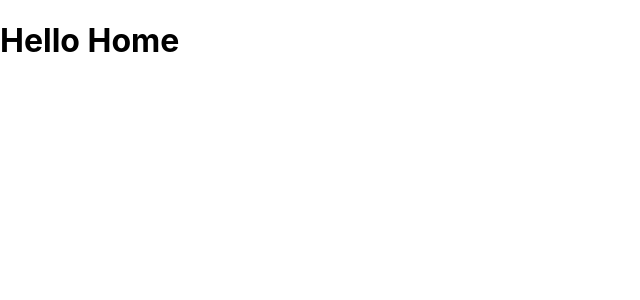
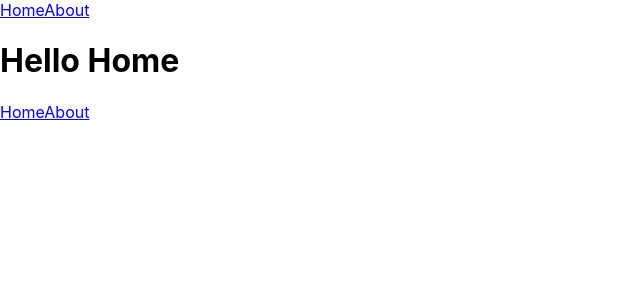
Before and after one commit to RossignolBrigand/OpenClassrooms_Projet_05, a React (Create React App) app in the folder kasa-immo/: page / in a window 1280 px wide. Shown: the top 300 px of the page, without its empty margins (0-640 px from the left). Built offline with nearby package versions, Linux system fonts and the light colour scheme.

Commit message:
setup basic routing and header component

```diff
--- /dev/null
+++ b/kasa-immo/src/components/Header/Header.jsx
@@ -0,0 +1,12 @@
+import { Link } from "react-router-dom";
+
+function Header () {
+    return(
+        <nav>
+            <Link to='/'>Home</Link>
+            <Link to='/about'>About</Link>
+        </nav>
+    )
+}
+
+export default Header
--- a/kasa-immo/src/index.jsx
+++ b/kasa-immo/src/index.jsx
@@ -8,11 +8,13 @@
 
 import './index.css';
 import reportWebVitals from './reportWebVitals';
+import Header from './components/Header/Header';
 
 const root = ReactDOM.createRoot(document.getElementById('root'));
 root.render(
   <React.StrictMode>
     <Router>
+      <Header/>
       <Routes>
         <Route path='/' element={<Home/>}></Route>
         <Route path='/about' element={<About/>}></Route>
--- a/kasa-immo/src/pages/About/About.jsx
+++ b/kasa-immo/src/pages/About/About.jsx
@@ -1,9 +1,11 @@
 import React from "react";
+import Header from "../../components/Header/Header";
 
 function About() {
     return(
     <div>
         <h1>Hello About</h1>
+        <Header/>
     </div>
     )
 
--- a/kasa-immo/src/pages/Home/Home.jsx
+++ b/kasa-immo/src/pages/Home/Home.jsx
@@ -1,9 +1,11 @@
 import React from "react";
+import Header from "../../components/Header/Header";
 
 function Home() {
     return(
         <div>
             <h1>Hello Home</h1>
+            <Header/>
         </div>
     )
 }
```
